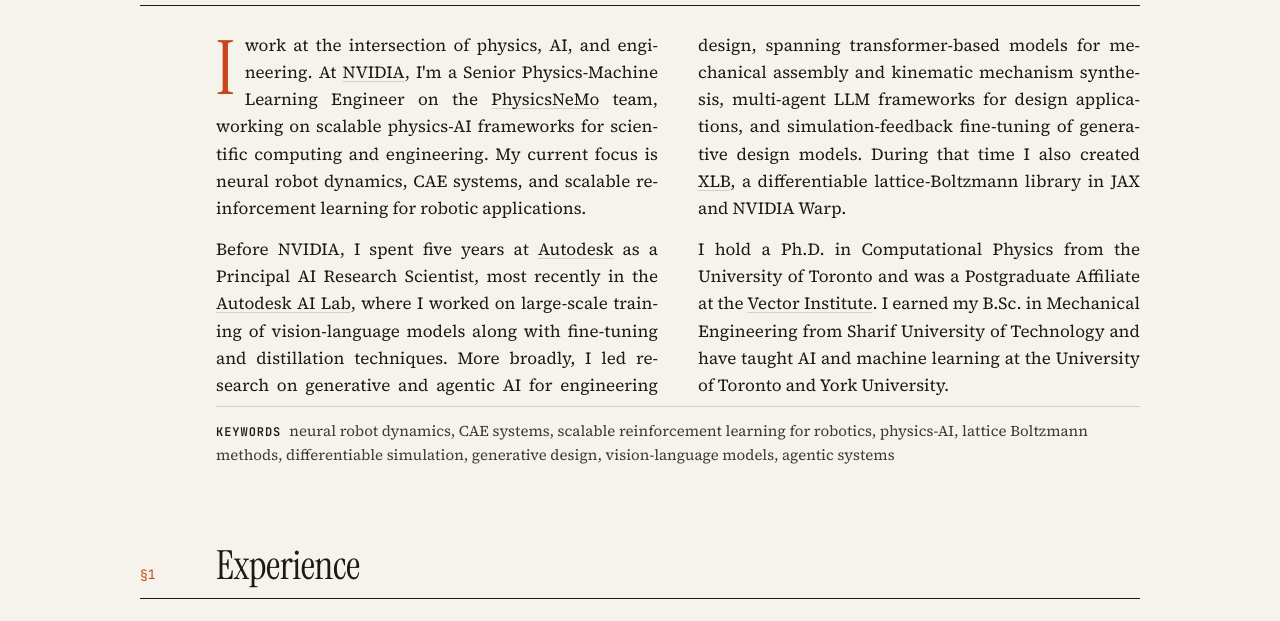
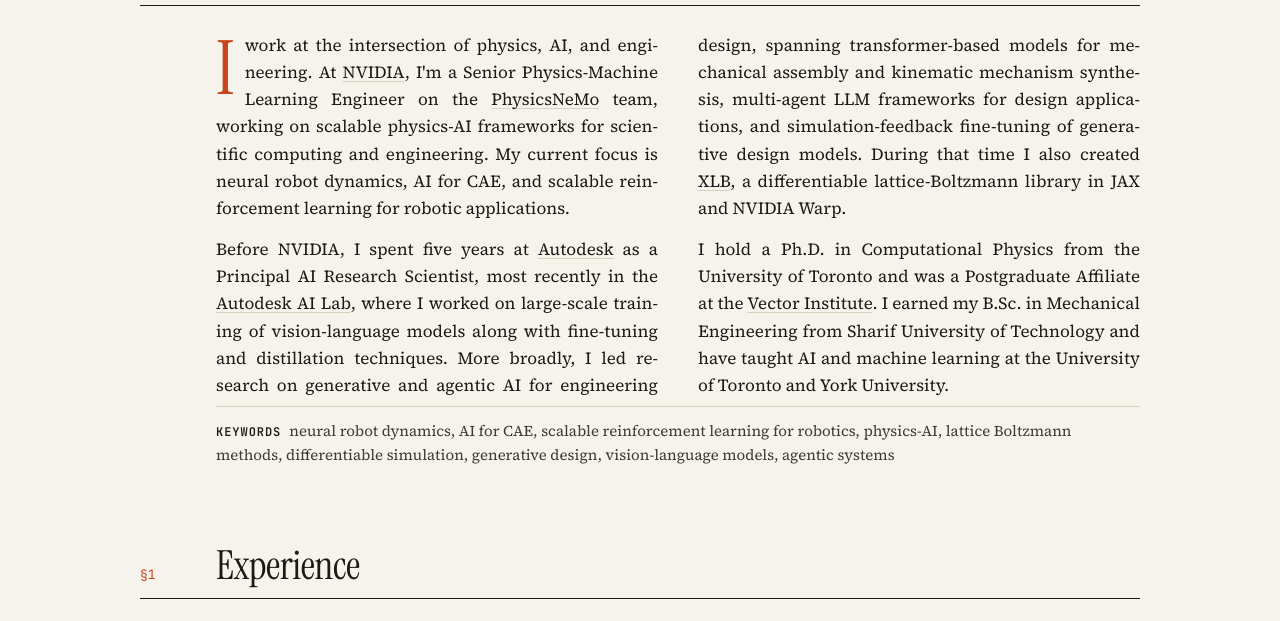
Before and after one commit to mehdiataei/mehdiataei.github.io, a plain HTML site: page index.html in a window 1280 px wide. Shown: the part 426-1047 px from the top of the page. Drawn offline with Linux system fonts and the light colour scheme.

Commit message:
Use 'AI for CAE' in research focus

```diff
--- a/index.html
+++ b/index.html
@@ -281,11 +281,11 @@
             <div class="abstract">
                 <div></div>
                 <div class="body">
-                    <p>I work at the intersection of physics, AI, and engineering. At <a href="https://www.nvidia.com/" target="_blank" rel="noopener">NVIDIA</a>, I'm a Senior Physics-Machine Learning Engineer on the <a href="https://developer.nvidia.com/physicsnemo" target="_blank" rel="noopener">PhysicsNeMo</a> team, working on scalable physics-AI frameworks for scientific computing and engineering. My current focus is neural robot dynamics, CAE systems, and scalable reinforcement learning for robotic applications.</p>
+                    <p>I work at the intersection of physics, AI, and engineering. At <a href="https://www.nvidia.com/" target="_blank" rel="noopener">NVIDIA</a>, I'm a Senior Physics-Machine Learning Engineer on the <a href="https://developer.nvidia.com/physicsnemo" target="_blank" rel="noopener">PhysicsNeMo</a> team, working on scalable physics-AI frameworks for scientific computing and engineering. My current focus is neural robot dynamics, AI for CAE, and scalable reinforcement learning for robotic applications.</p>
                     <p>Before NVIDIA, I spent five years at <a href="https://www.autodesk.com/" target="_blank" rel="noopener">Autodesk</a> as a Principal AI Research Scientist, most recently in the <a href="https://www.research.autodesk.com/research-areas/science/ai-lab/" target="_blank" rel="noopener">Autodesk AI Lab</a>, where I worked on large-scale training of vision-language models along with fine-tuning and distillation techniques. More broadly, I led research on generative and agentic AI for engineering design, spanning transformer-based models for mechanical assembly and kinematic mechanism synthesis, multi-agent LLM frameworks for design applications, and simulation-feedback fine-tuning of generative design models. During that time I also created <a href="https://github.com/Autodesk/XLB" target="_blank" rel="noopener">XLB</a>, a differentiable lattice-Boltzmann library in JAX and NVIDIA Warp.</p>
                     <p>I hold a Ph.D. in Computational Physics from the University of Toronto and was a Postgraduate Affiliate at the <a href="https://vectorinstitute.ai/" target="_blank" rel="noopener">Vector Institute</a>. I earned my B.Sc. in Mechanical Engineering from Sharif University of Technology and have taught AI and machine learning at the University of Toronto and York University.</p>
                 </div>
-                <p class="keywords"><b>Keywords</b>neural robot dynamics, CAE systems, scalable reinforcement learning for robotics, physics-AI, lattice Boltzmann methods, differentiable simulation, generative design, vision-language models, agentic systems</p>
+                <p class="keywords"><b>Keywords</b>neural robot dynamics, AI for CAE, scalable reinforcement learning for robotics, physics-AI, lattice Boltzmann methods, differentiable simulation, generative design, vision-language models, agentic systems</p>
             </div>
         </section>
 
```
